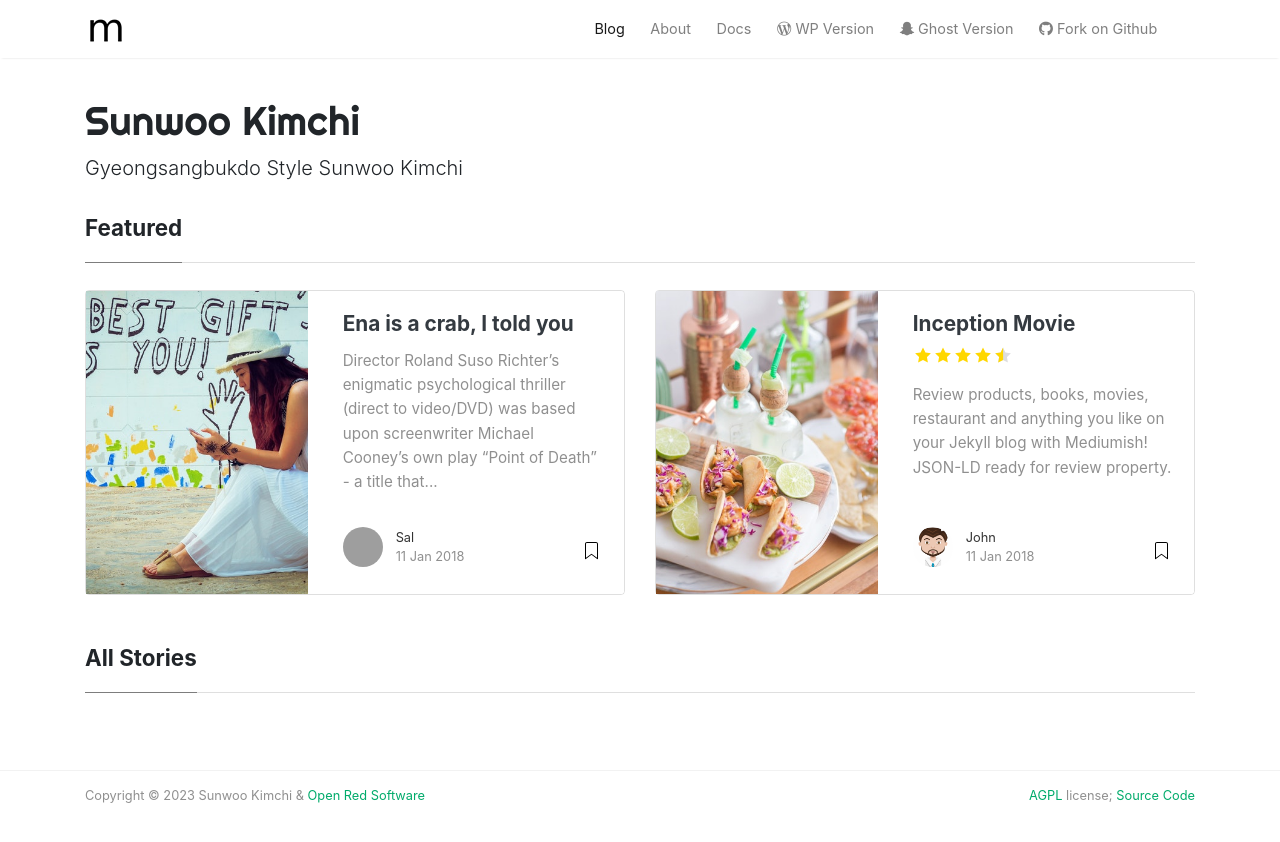
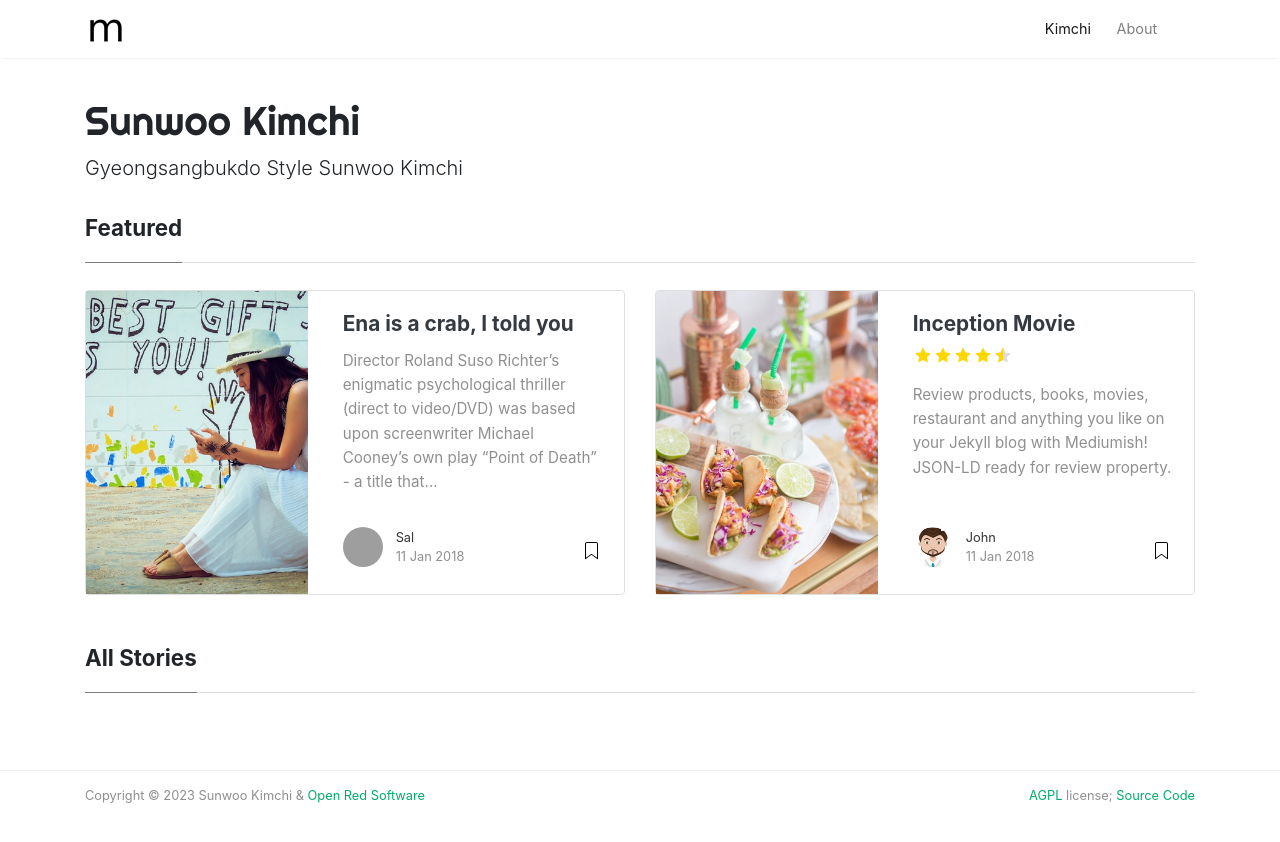
Before and after one commit to OpenRedSoftware/sunwookimchi, a Jekyll site: the page built from index.html, in a window 1280 px wide. Shown: the top 842 px of the page. Built offline with Jekyll 4.4.1, drawn with Linux system fonts in a browser that asks for light colours; nearby versions of some CDN libraries; grey boxes are pictures that could not be loaded.

Commit message:
Remove extra links at the top

```diff
--- a/_layouts/default.html
+++ b/_layouts/default.html
@@ -68,27 +68,11 @@
                 {% else %}
                 <li class="nav-item">
                 {% endif %}
-                <a class="nav-link" href="{{ site.baseurl }}/index.html">Blog</a>
+                <a class="nav-link" href="{{ site.baseurl }}/index.html">Kimchi</a>
                 </li>
 
                 <li class="nav-item">
                 <a class="nav-link" href="{{ site.baseurl }}/about">About</a>
-                </li>
-
-                <li class="nav-item">
-                <a target="_blank" class="nav-link" href="https://bootstrapstarter.com/bootstrap-templates/template-mediumish-bootstrap-jekyll/"> Docs</a>
-                </li>
-
-                <li class="nav-item">
-                <a target="_blank" class="nav-link" href="https://www.wowthemes.net/themes/mediumish-wordpress/"><i class="fab fa-wordpress-simple"></i> WP Version</a>
-                </li>
-
-                <li class="nav-item">
-                <a target="_blank" class="nav-link" href="https://www.wowthemes.net/themes/mediumish-ghost/"><i class="fab fa-snapchat-ghost"></i> Ghost Version</a>
-                </li>
-
-                <li class="nav-item">
-                <a target="_blank" class="nav-link" href="https://github.com/wowthemesnet/mediumish-theme-jekyll"><i class="fab fa-github"></i> Fork on Github</a>
                 </li>
 
                 {% include search-lunr.html %}
```
